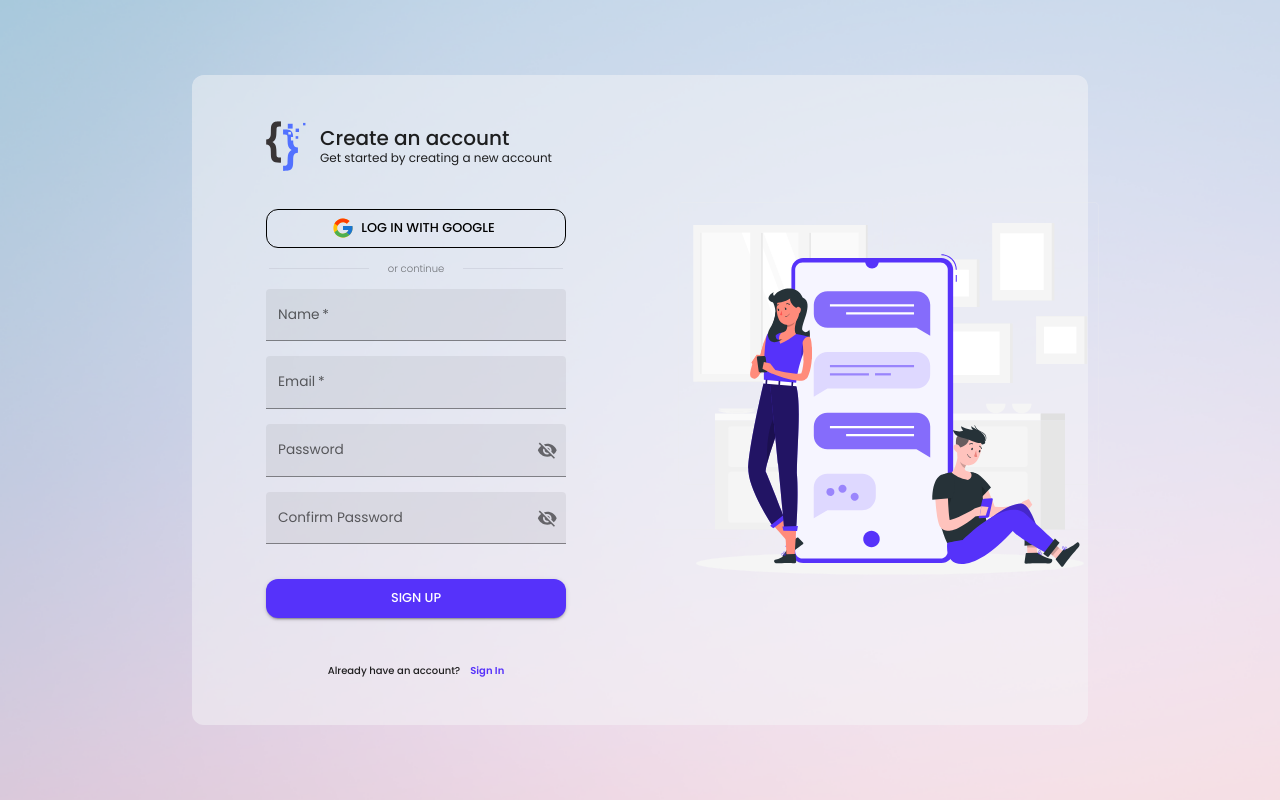
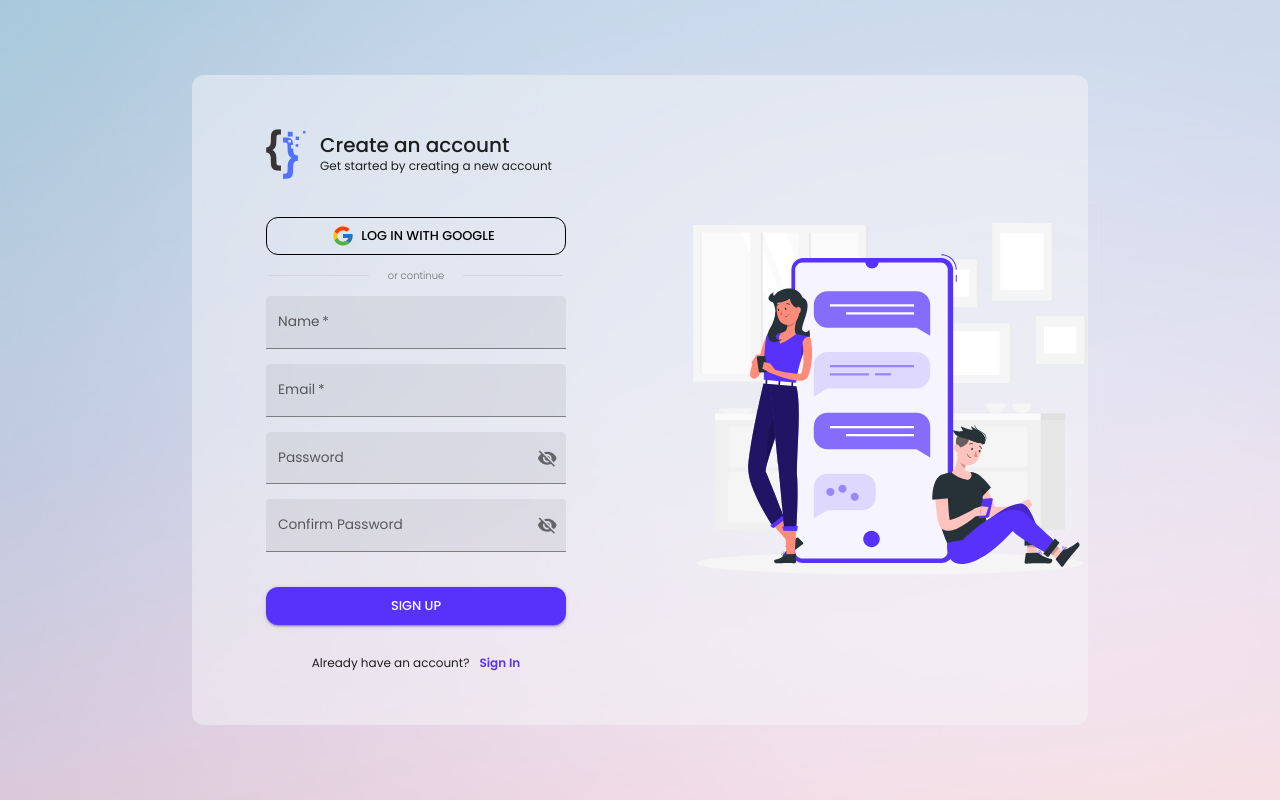
Before and after one commit to erlindiisaj/social-media-app, a React (Create React App) app: page /authentication in a window 1280 px wide. Built offline with nearby package versions, Linux system fonts and the light colour scheme.

Commit message:
Style changed

```diff
--- a/src/components/sign-in/sign-in.component.jsx
+++ b/src/components/sign-in/sign-in.component.jsx
@@ -175,7 +175,7 @@ const SignIn = () => {
         </Button>
       </Box>
       <Box mt={3} display="flex">
-        <Typography variant="h6">Don't have an account?</Typography>
+        <Typography variant="h5">Don't have an account?</Typography>
         <Link
           onClick={onSignInClickHandler}
           underline="none"
@@ -183,7 +183,7 @@ const SignIn = () => {
             cursor: "pointer",
           }}
           ml={1}
-          variant="h6"
+          variant="h5"
           fontWeight={"600"}
         >
           Sign Up
--- a/src/components/sign-up/sign-up.component.jsx
+++ b/src/components/sign-up/sign-up.component.jsx
@@ -117,7 +117,7 @@ const SignUp = () => {
 
       <Box
         width={"300px"}
-        mb={4.5}
+        mb={3}
         display={"flex"}
         alignItems="center"
         justifyContent="center"
@@ -224,7 +224,7 @@ const SignUp = () => {
       </Box>
 
       <Box display="flex">
-        <Typography variant="h6">Already have an account?</Typography>
+        <Typography variant="h5">Already have an account?</Typography>
         <Link
           onClick={onSignUpClickHandler}
           underline="none"
@@ -232,7 +232,7 @@ const SignUp = () => {
             cursor: "pointer",
           }}
           ml={1}
-          variant="h6"
+          variant="h5"
           fontWeight={"600"}
         >
           Sign In
```
